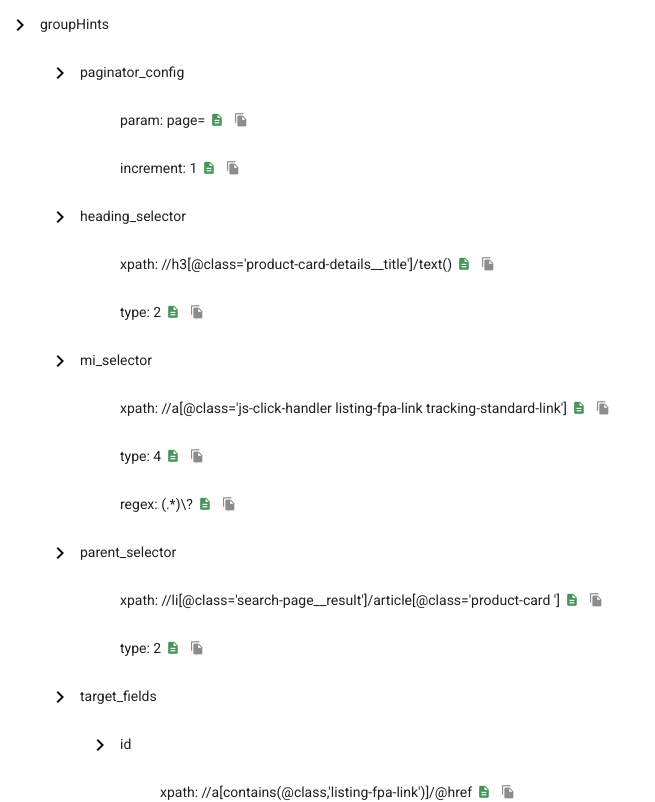
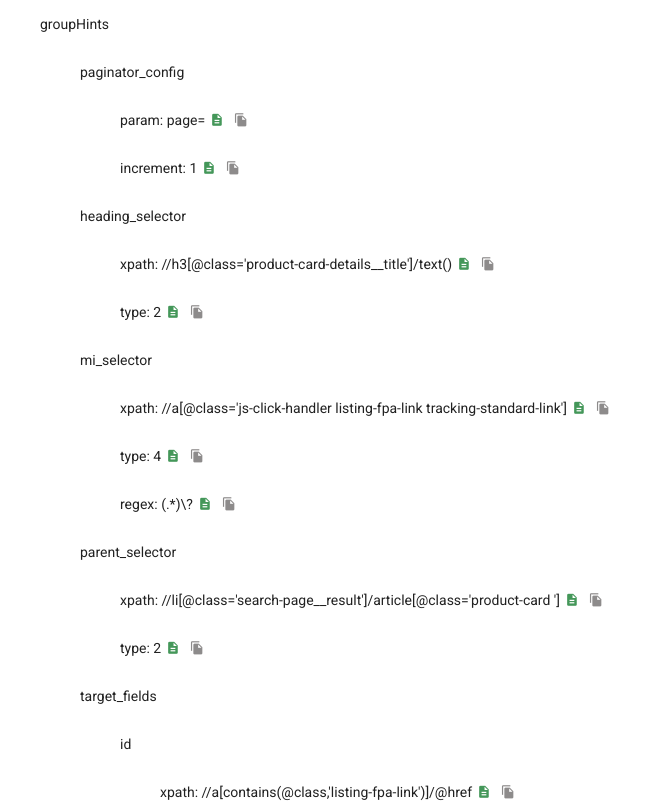
Before and after one commit to AnshumalaJ/angular-template, an Angular app: page / in a window 1280 px wide. Shown: the top 802 px of the page, without its empty margins (0-655 px from the left). Built offline with nearby package versions, Linux system fonts and the light colour scheme.

Commit message:
validation classes

```diff
--- a/src/app/mc-treestructure-json-editor/mc-treestructure-json-editor.component.html
+++ b/src/app/mc-treestructure-json-editor/mc-treestructure-json-editor.component.html
@@ -5,7 +5,7 @@
       <li class="mat-tree-node">
         <button mat-icon-button disabled></button>
         {{node.filename}}:
-        <!-- <input type="text" [placeholder]="node.type" formControlName="{{node.filename}}"> -->
+        <!-- <input type="text" [formControl]="node.formType"> -->
         {{ node.type }}
         <mat-icon  class="icon-display">description</mat-icon>
         <mat-icon  class="icon-display-save">file_copy</mat-icon>
@@ -18,7 +18,7 @@
         <div class="mat-tree-node">
           <button mat-icon-button matTreeNodeToggle>
             <mat-icon class="mat-icon-rtl-mirror">
-              {{nestedTreeControl.isExpanded(node) ? 'expand_more' : 'chevron_right'}}
+              {{nestedTreeControl.isExpanded(node) ? 'expand_more' : ''}}
             </mat-icon>
           </button>
           {{node.filename}}
```
